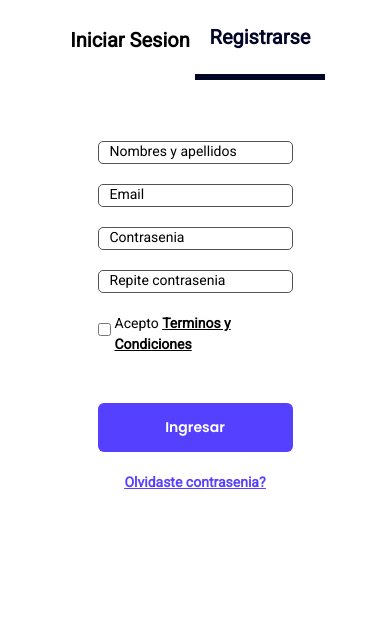
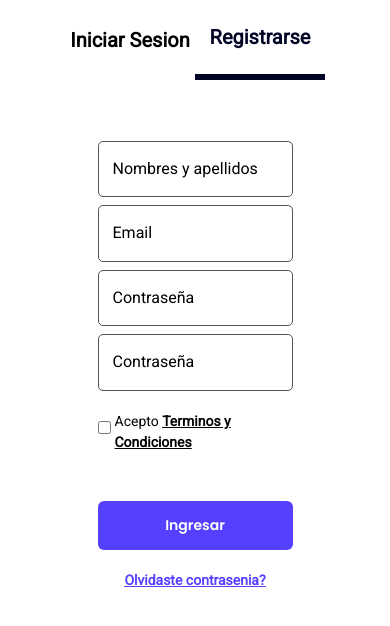
Before and after one commit to anglasdiaz/ecomerce, a Vue app: page /formview in a window 390 px wide. Shown: the top 626 px of the page. Built offline with nearby package versions, Linux system fonts and the light colour scheme.

Commit message:
modifid inputs and page home

```diff
--- a/src/components/Card.vue
+++ b/src/components/Card.vue
@@ -5,8 +5,8 @@
       <div class="card__content">
         <h3 class="mb-5 subtitle__secundary">{{ title }}</h3>
         <div class="flex justify-between">
-          <button class="subtitle__third flex items-center">
-            <router-link :to="`/curso/${cursoindex}`">
+          <button class="subtitle__third ">
+            <router-link :to="`/curso/${cursoindex}`" class="flex items-center">
               <i class="material-icons mr-1">add_circle_outline</i>Ver más
             </router-link>
           </button>
--- a/src/components/Input.vue
+++ b/src/components/Input.vue
@@ -1,7 +1,7 @@
 <template>
   <div class=" relative Input">
     <slot></slot>
-    <label :for="for">{{ name }}</label>
+    <label :for="tipo">{{ name }}</label>
   </div>
 </template>
 <script>
@@ -9,7 +9,7 @@ export default {
   name: "Input",
   props: {
     name: String,
-    for: String,
+    tipo: String,
   },
   data() {
     return {};
--- a/src/components/Login.vue
+++ b/src/components/Login.vue
@@ -1,26 +1,22 @@
 <template>
   <div class="h-4/6 w-3/4 flex justify-center">
     <form class="w-8/12 relative" @submit.prevent="logIn">
-      <div class="flex flex-col">
-        <label class="absolute left-2 px-1" for="email">Email</label>
+      <Input name="Email" tipo="email1">
           <input
-          class="max-w-md"
             type="email"
-          id="email"
+            id="email1"
             v-model="email"
             required
           />
-      </div>
-      <div class="flex flex-col mt-3">
-        <label class="absolute left-2 px-1" for="password">Password</label>
+      </Input>
+      <Input name="Password" tipo="password1">
           <input
-          class="max-w-md"
             type="password"
-          id="password"
+            id="password1"
             v-model="password"
             required
           />
-      </div>
+      </Input>
       <div class="mt-12 xl:mt-64">
         <Btn class="max-w-md" name="Ingresar" />
         <div class="flex justify-center mt-5 forgot-password">
@@ -35,6 +31,7 @@
 import Btn from "../components/Btn";
 import firebase from "firebase";
 import router from "../router";
+import Input from "../components/Input";
 export default {
   data() {
     return {
@@ -57,6 +54,7 @@ export default {
   },
   components: {
     Btn,
+    Input
   },
 };
 </script>
--- a/src/components/Register.vue
+++ b/src/components/Register.vue
@@ -1,38 +1,37 @@
 <template>
   <div class="h-4/6 w-3/4 flex justify-center">
     <form class="w-8/12 relative" @submit.prevent="creandoUsuario">
-      <div class="flex flex-col">
-        <label class="absolute left-2 px-1" for="name"
-          >Nombres y apellidos</label
-        >
-        <input class="max-w-md" type="text" id="name" required v-model="name" />
-      </div>
-      <div class="flex flex-col mt-3">
-        <label class="absolute left-2 px-1" for="email">Email</label>
+      <Input name="Nombres y apellidos" tipo="name">
           <input
-          class="max-w-md"
+            type="text"
+            id="name"
+            v-model="name"
+            required
+          />
+      </Input>
+      <Input name="Email" tipo="email">
+          <input
             type="email"
             id="email"
+            v-model="email"
             required
-          v-model="email"
           />
-      </div>
-      <div class="flex flex-col mt-3">
-        <label class="absolute left-2 px-1" for="password">Contrasenia</label>
+      </Input>
+      <Input name="Contraseña" tipo="password">
           <input
-          class="max-w-md"
             type="password"
             id="password"
+            v-model="password"
             required
-          v-model="password"
           />
-      </div>
-      <div class="flex flex-col mt-3">
-        <label class="absolute left-2 px-1" for="rpassword"
-          >Repite contrasenia</label
-        >
-        <input class="max-w-md" type="password" id="rpassword" required />
-      </div>
+      </Input>
+      <Input name="Contraseña" tipo="rpassword">
+          <input
+            type="password"
+            id="rpassword"
+            required
+          />
+      </Input>
       <div class="flex items-center mt-3">
         <input class="max-w-md mb-0" type="checkbox" id="checkbox" required />
         <label class="px-1 " for="checkbox"
@@ -57,10 +56,12 @@
 import Btn from "../components/Btn";
 import firebase from "firebase";
 import { mapState } from "vuex";
+import Input from "../components/Input";
 
 export default {
   components: {
     Btn,
+    Input
   },
   data() {
     return {
--- a/src/views/DetailBuy.vue
+++ b/src/views/DetailBuy.vue
@@ -18,7 +18,7 @@
             <ShoppingItems />
             <Input
               name="Agregue un código de descuento"
-              for="descuento"
+              tipo="descuento"
               class="mb-3"
             >
               <input type="text" id="descuento" required />
@@ -72,7 +72,7 @@ export default {
   },
 };
 </script>
-<style lang="scss">
+<style lang="scss" scoped>
 @import "../assets/css/variables.scss";
 .header-background {
   background: #000425;
--- a/src/views/Home.vue
+++ b/src/views/Home.vue
@@ -22,7 +22,7 @@
                 <h2 class="subtitle__basic my-4">
                   Postula y obtén un 10% de descuento en el programa
                 </h2>
-                <Input name="Nombre" for="name0">
+                <Input name="Nombre" tipo="name0">
                   <input
                     type="text"
                     id="name0"
@@ -30,7 +30,7 @@
                     v-model="dataPostulante.name"
                   />
                 </Input>
-                <Input name="Tefefono" for="telefono">
+                <Input name="Tefefono" tipo="telefono">
                   <input
                     type="text"
                     id="telefono"
@@ -38,7 +38,7 @@
                     v-model="dataPostulante.telefono"
                   />
                 </Input>
-                <Input name="Correo Electronico" for="correo0">
+                <Input name="Correo Electronico" tipo="correo0">
                   <input
                     type="text"
                     id="correo0"
@@ -46,7 +46,7 @@
                     v-model="dataPostulante.email"
                   />
                 </Input>
-                <Input name="Programa" for="programa">
+                <Input name="Programa" tipo="programa">
                   <input
                     type="text"
                     id="programa"
@@ -83,7 +83,7 @@
           Conoce nuestros Programas de Especialización
         </h3>
         <div class="grid md:grid-cols-2 lg:grid-cols-3">
-          <div class="col-span-2 sm:flex ">
+          <div class="col-span-2 sm:flex flex-wrap">
             <template v-for="(item, index) in listItems" :key="index">
               <Card :title="item.tittle" :cursoindex="index">
                 <img src="../assets/images/marketing_digital2.png" alt="" />
@@ -118,11 +118,23 @@
       <div class="container mx-auto px-4 md:px-0">
         <h3 class="subtitle__principal mb-5">Beneficios</h3>
         <div class="grid md:grid-cols-2 lg:grid-cols-3">
-          <div class="col-span-2 md:flex ">
+          <div class="col-span-2 ">
             <CardLine
               icon="person_outline"
               title="Aprende de Expertos"
               text="Aprende directamente de expertos del mercado a través del análisis y solución de problemas de programación. Utilizando los frameworks y herramientas de mayor relevancia dentro del mundo del coding."
+            ></CardLine>
+             <CardLine
+              icon="laptop"
+              title="Clases Virtuales"
+              text="Aprovecha tu tiempo al máximo en nuestras clases virtuales y participa presencialmente de nuestras hackathones semanales para conocer y participar de la comunidad profesional que liderará la transformación tecnológica del Perú."
+            ></CardLine>
+             <CardLine
+              icon="card_travel"
+              title="Empleabilidad"
+              text="Al finalizar el programa y certificarte a nombre de IDAT, podrás acceder a ofertas
+laborales especialmente identificadas para la comunidad PachaQTec, a través de
+nuestra plataforma de empleabilidad IDAT JOB."
             ></CardLine>
           </div>
         </div>
--- a/src/views/PayPage.vue
+++ b/src/views/PayPage.vue
@@ -23,7 +23,7 @@
           </div>
           <div class="col-span-3 block">
             <ShoppingItems />
-            <Input name="Agregue un código de descuento" for="descuento">
+            <Input name="Agregue un código de descuento" tipo="descuento">
               <input type="text" id="descuento" required />
             </Input>
             <Btn name="Continuar" />
@@ -71,7 +71,7 @@ export default {
   },
 };
 </script>
-<style lang="scss">
+<style lang="scss" scoped>
 @import "../assets/css/variables.scss";
 .block {
   padding: 2em;
--- a/src/views/ShoppingCart.vue
+++ b/src/views/ShoppingCart.vue
@@ -27,7 +27,7 @@
                   S/.{{ totalPrice() }}
                 </p>
               </div>
-              <Input name="Ingrese Cupon" for="email">
+              <Input name="Ingrese Cupon" tipo="email">
                 <input type="email" id="email" required />
               </Input>
               <div>
```
Also changed, not shown: 1 other file (tests, documents, lock files or other folders). Lines whose indentation alone changed are shown as unchanged.
